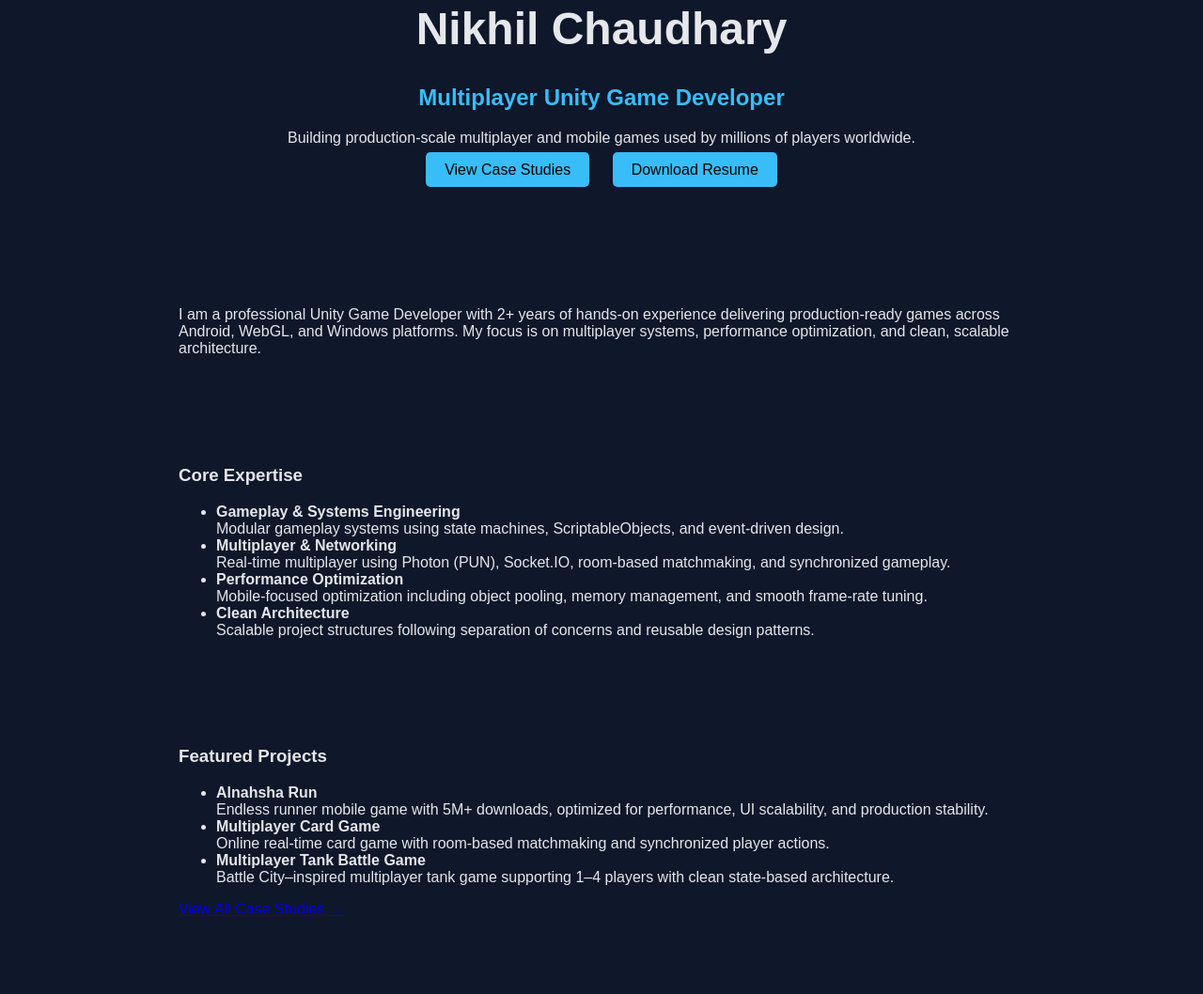
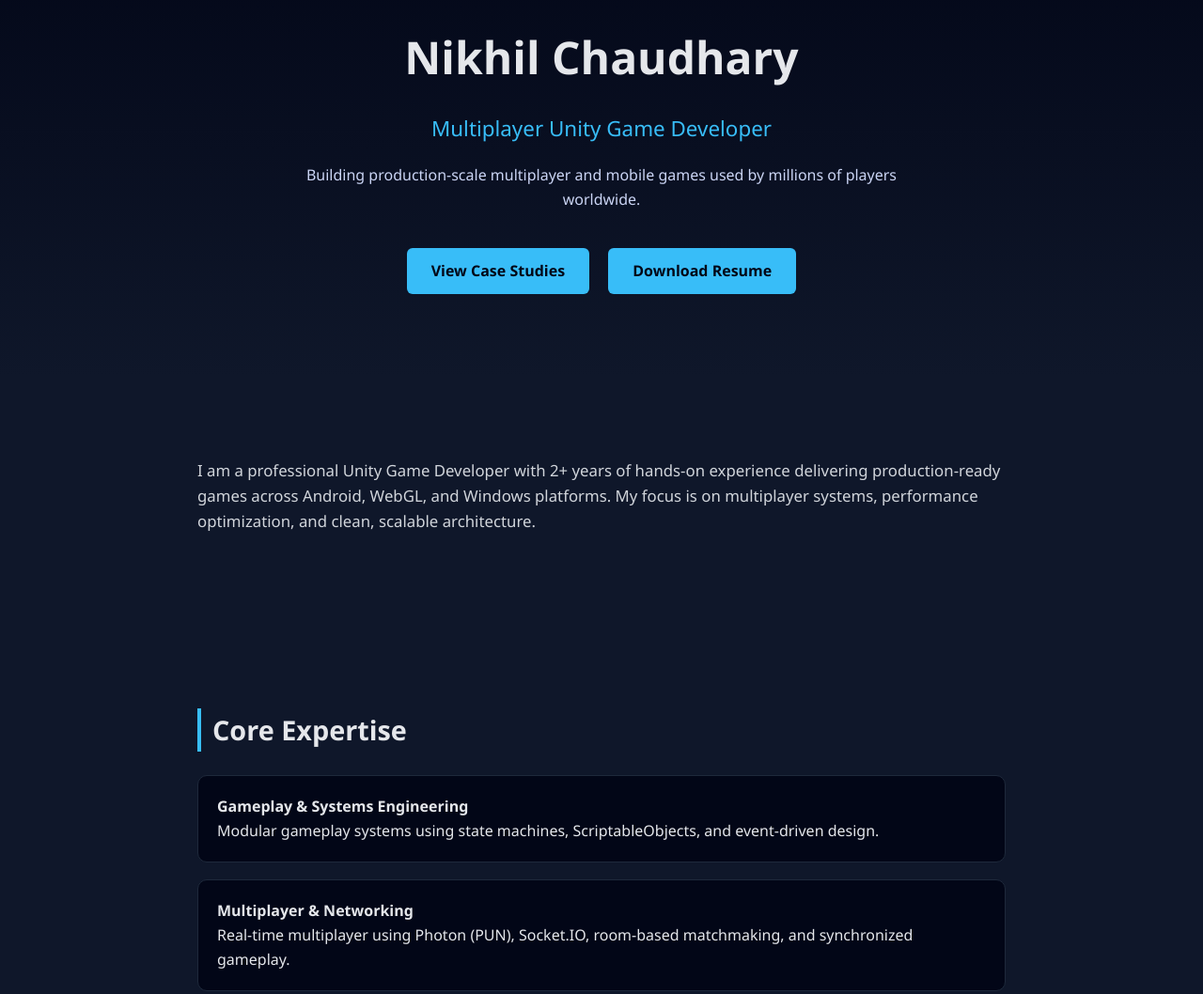
Before and after one commit to NikhilChaudhary285/nikhilchaudhary285.github.io, a plain HTML site: page index.html in a window 1280 px wide. Shown: the part 109-1167 px from the top of the page at 94% size. Drawn offline with Linux system fonts and the light colour scheme.

Commit message:
modified css for adding some basic attractive features

```diff
--- a/case-study/css/style.css
+++ b/case-study/css/style.css
@@ -1,40 +1,131 @@
+/* ---------- GLOBAL ---------- */
+* {
+  box-sizing: border-box;
+}
+
 body {
   margin: 0;
-  font-family: Arial, sans-serif;
-  background: #0f172a;
-  color: #e5e7eb;
+  font-family: "Segoe UI", system-ui, -apple-system, sans-serif;
+  background: #0f172a; /* slate-900 */
+  color: #e5e7eb;     /* gray-200 */
+  line-height: 1.6;
 }
 
+/* ---------- HERO ---------- */
 .hero {
   text-align: center;
-  padding: 80px 20px;
+  padding: 100px 20px 80px;
+  background: linear-gradient(180deg, #020617, #0f172a);
 }
 
 .hero h1 {
   font-size: 3rem;
+  margin-bottom: 10px;
 }
 
 .hero h2 {
-  color: #38bdf8;
+  font-size: 1.4rem;
+  font-weight: 500;
+  color: #38bdf8; /* sky-400 */
+  margin-bottom: 20px;
 }
 
-.buttons a {
-  margin: 10px;
-  padding: 10px 20px;
-  background: #38bdf8;
-  color: black;
-  text-decoration: none;
-  border-radius: 5px;
+.hero p {
+  max-width: 650px;
+  margin: 0 auto 30px;
+  color: #cbd5f5;
 }
 
+/* ---------- BUTTONS ---------- */
+.buttons a {
+  display: inline-block;
+  margin: 8px;
+  padding: 12px 26px;
+  background: #38bdf8;
+  color: #020617;
+  text-decoration: none;
+  border-radius: 6px;
+  font-weight: 600;
+  transition: transform 0.2s ease, box-shadow 0.2s ease;
+}
+
+.buttons a:hover {
+  transform: translateY(-2px);
+  box-shadow: 0 8px 20px rgba(56, 189, 248, 0.35);
+}
+
+/* ---------- SECTIONS ---------- */
 section {
-  padding: 40px 20px;
+  padding: 70px 20px;
   max-width: 900px;
   margin: auto;
 }
 
+section h3 {
+  font-size: 1.8rem;
+  margin-bottom: 25px;
+  border-left: 4px solid #38bdf8;
+  padding-left: 12px;
+}
+
+/* ---------- INTRO ---------- */
+#intro p {
+  font-size: 1.05rem;
+  color: #d1d5db;
+}
+
+/* ---------- LIST STYLING ---------- */
+ul {
+  list-style: none;
+  padding: 0;
+}
+
+ul li {
+  background: #020617;
+  padding: 20px;
+  margin-bottom: 18px;
+  border-radius: 10px;
+  border: 1px solid #1e293b;
+}
+
+/* ---------- PROJECTS ---------- */
+.view-more {
+  display: inline-block;
+  margin-top: 20px;
+  color: #38bdf8;
+  text-decoration: none;
+  font-weight: 600;
+}
+
+.view-more:hover {
+  text-decoration: underline;
+}
+
+/* ---------- STATS ---------- */
+#stats ul {
+  display: grid;
+  grid-template-columns: repeat(auto-fit, minmax(200px, 1fr));
+  gap: 20px;
+}
+
+#stats li {
+  text-align: center;
+  font-weight: 600;
+}
+
+/* ---------- FOOTER ---------- */
 footer {
   text-align: center;
-  padding: 20px;
+  padding: 40px 20px;
   background: #020617;
+  margin-top: 60px;
 }
+
+footer a {
+  color: #38bdf8;
+  text-decoration: none;
+}
+
+footer a:hover {
+  text-decoration: underline;
+}
```
